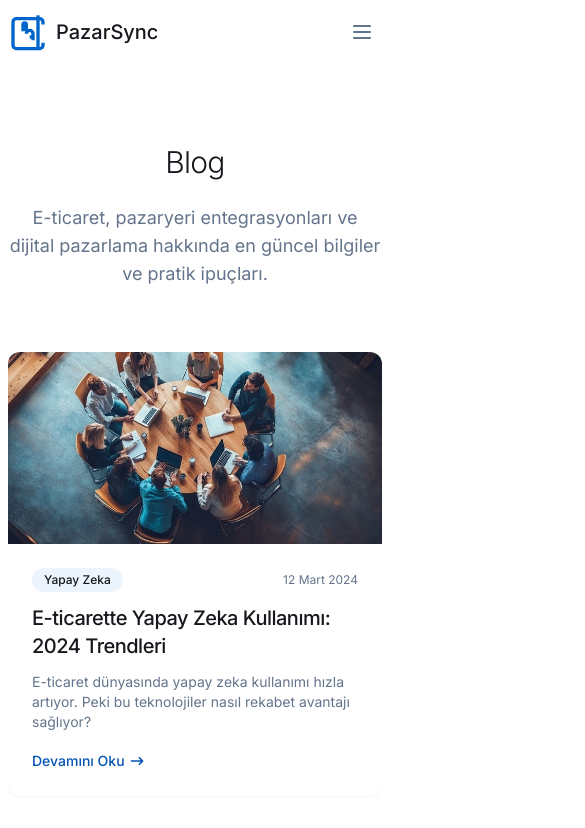
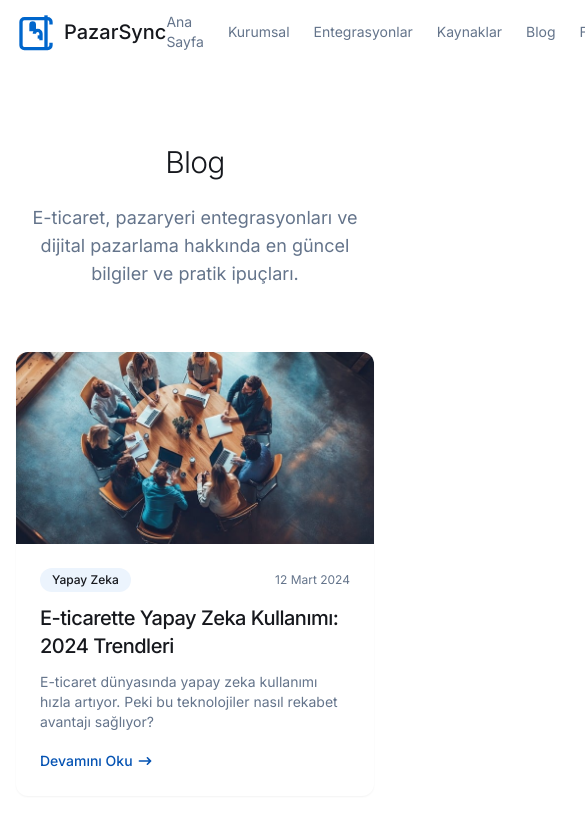
Before and after one commit to umutcanbostancii/PazarSync, a Next.js app: page /blog in a window 390 px wide. Shown: the top 828 px of the page, 585 px wide, since content can reach past the window. Built offline with nearby package versions, Linux system fonts and the light colour scheme.

Commit message:
Force header visibility with CSS and JS approach

```diff
--- a/src/app/globals.css
+++ b/src/app/globals.css
@@ -33,6 +33,38 @@
     --ring: 213 95% 36%;
 
     --radius: 1rem;
+  }
+
+  /* Bu CSS eklemeleri header görünürlüğünü zorlar */
+  header {
+    display: block !important;
+    visibility: visible !important;
+    opacity: 1 !important;
+  }
+
+  /* Container genişlik ayarları */
+  .container-wide {
+    width: 100%;
+    margin-left: auto;
+    margin-right: auto;
+    padding-left: 1rem;
+    padding-right: 1rem;
+    max-width: 1400px;
+  }
+
+  /* Navigasyon bağlantılarını her zaman görünür yap */
+  header nav,
+  header nav a,
+  header .hidden.md\:flex {
+    display: flex !important;
+    visibility: visible !important;
+  }
+
+  /* Mobil menü düğmesini sadece küçük ekranlarda göster */
+  @media (min-width: 768px) {
+    header button.md\:hidden {
+      display: none !important;
+    }
   }
 
   .dark {
@@ -94,11 +126,6 @@
     .hero-slider-container {
       min-height: 700px;
     }
-  }
-
-  .container-wide {
-    @apply container mx-auto px-2 sm:px-3 lg:px-4;
-    max-width: calc(80rem);
   }
 
   .section-padding {
--- a/src/app/layout.tsx
+++ b/src/app/layout.tsx
@@ -7,6 +7,7 @@ import { Header } from "@/components/header";
 import { Footer } from "@/components/footer";
 import { ThemeProvider } from "@/components/theme-provider";
 
+// Font yükleme
 const inter = Inter({ subsets: ["latin"] });
 
 export const metadata: Metadata = {
@@ -22,6 +23,27 @@ export default function RootLayout({
 }>) {
   return (
     <html lang="tr" suppressHydrationWarning>
+      <head>
+        <script dangerouslySetInnerHTML={{
+          __html: `
+            // Navigasyon menüsü görünürlüğünü garantilemek için sayfa yüklendiğinde çalışır
+            document.addEventListener('DOMContentLoaded', function() {
+              // Header görünürlüğünü kontrol et
+              var header = document.getElementById('main-header');
+              if (header) {
+                header.style.display = 'block';
+
+                // Navigasyon menüsü ve butonlar
+                var navItems = header.querySelectorAll('nav, nav a, .md\\\\:flex');
+                navItems.forEach(function(item) {
+                  item.style.display = 'flex';
+                  item.style.visibility = 'visible';
+                });
+              }
+            });
+          `
+        }} />
+      </head>
       <body className={inter.className} suppressHydrationWarning>
         <ThemeProvider>
           <div className="flex min-h-screen flex-col">
--- a/src/components/header.tsx
+++ b/src/components/header.tsx
@@ -1,17 +1,11 @@
 "use client";
 
-import { useState, useEffect } from "react";
+import { useState } from "react";
 import Link from "next/link";
 import { Button } from "@/components/ui/button";
 
 export function Header() {
   const [isMenuOpen, setIsMenuOpen] = useState(false);
-  const [isMounted, setIsMounted] = useState(false);
-
-  // Client-side rendering için güvenli yöntem
-  useEffect(() => {
-    setIsMounted(true);
-  }, []);
 
   const toggleMenu = () => {
     setIsMenuOpen(!isMenuOpen);
@@ -28,60 +22,8 @@ export function Header() {
     { name: "İletişim", href: "/iletisim" }
   ];
 
-  // Server-side rendering sırasında minimalist header göster
-  if (!isMounted) {
-    return (
-      <header className="sticky top-0 z-50 w-full bg-background/95 backdrop-blur supports-[backdrop-filter]:bg-background/60">
-        <div className="container-wide flex h-16 items-center justify-between">
-          <div className="flex items-center gap-2">
-            <Link href="/" className="flex items-center gap-2">
-              <svg
-                width="40"
-                height="40"
-                viewBox="0 0 24 24"
-                stroke="#0066cc"
-                strokeWidth="2"
-                fill="none"
-                xmlns="http://www.w3.org/2000/svg"
-                className="text-primary"
-              >
-                <path d="M21 7.5V6a2 2 0 0 0-2-2H5a2 2 0 0 0-2 2v14a2 2 0 0 0 2 2h14a2 2 0 0 0 2-2v-1.5" />
-                <path d="M18 2v20" />
-                <path d="M9 11.5v-4a1 1 0 0 1 1-1h0a1 1 0 0 1 1 1v4" />
-                <path d="M9 9h2" />
-                <path d="M11 13a2 2 0 0 1 4 0v4" />
-                <path d="M15 15h-2" />
-              </svg>
-              <span className="text-xl font-medium">PazarSync</span>
-            </Link>
-          </div>
-          <nav className="hidden md:flex items-center gap-6">
-            {navLinks.map((item) => (
-              <Link
-                key={item.name}
-                href={item.href}
-                className="text-muted-foreground hover:text-foreground transition-colors text-sm"
-              >
-                {item.name}
-              </Link>
-            ))}
-          </nav>
-          <div className="hidden md:flex items-center gap-4">
-            {/* Placeholder butonlar - interaktif olmayan versiyon */}
-            <span className="inline-flex h-9 items-center justify-center rounded-md border border-input bg-background px-4 py-2 text-sm font-medium text-foreground">
-              Giriş Yap / Kayıt Ol
-            </span>
-            <span className="inline-flex h-9 items-center justify-center rounded-md bg-primary px-4 py-2 text-sm font-medium text-primary-foreground">
-              Ücretsiz Deneyin
-            </span>
-          </div>
-        </div>
-      </header>
-    );
-  }
-
   return (
-    <header className="sticky top-0 z-50 w-full bg-background/95 backdrop-blur supports-[backdrop-filter]:bg-background/60">
+    <header id="main-header" className="sticky top-0 z-50 w-full bg-background/95 backdrop-blur supports-[backdrop-filter]:bg-background/60">
       <div className="container-wide flex h-16 items-center justify-between">
         <div className="flex items-center gap-2">
           <Link href="/" className="flex items-center gap-2">
@@ -106,8 +48,8 @@ export function Header() {
           </Link>
         </div>
 
-        {/* Desktop navigation */}
-        <nav className="hidden md:flex items-center gap-6">
+        {/* Desktop navigation - inline-flex ekleyerek her zaman görünür olmasını sağladık */}
+        <nav className="inline-flex md:flex items-center gap-6">
           {navLinks.map((item) => (
             <Link
               key={item.name}
@@ -119,7 +61,8 @@ export function Header() {
           ))}
         </nav>
 
-        <div className="hidden md:flex items-center gap-4">
+        {/* Butonlar - inline-flex ile her zaman görünür */}
+        <div className="inline-flex md:flex items-center gap-4">
           <Link href="/auth/login">
             <Button variant="outline" size="sm" className="no-borders">
               Giriş Yap / Kayıt Ol
@@ -133,7 +76,7 @@ export function Header() {
           </Link>
         </div>
 
-        {/* Mobile menu button */}
+        {/* Mobile menu button - küçük ekranlarda gösterilir */}
         <button
           className="md:hidden p-2 text-muted-foreground"
           onClick={toggleMenu}
```
